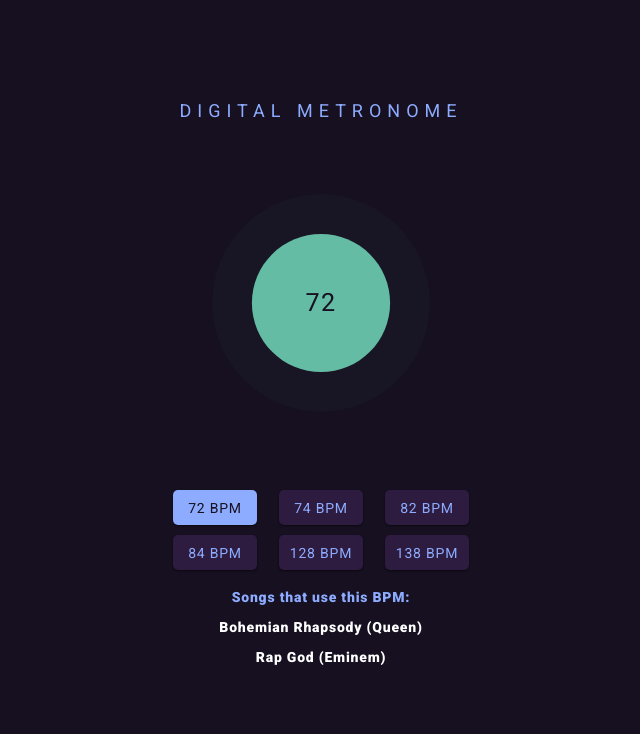
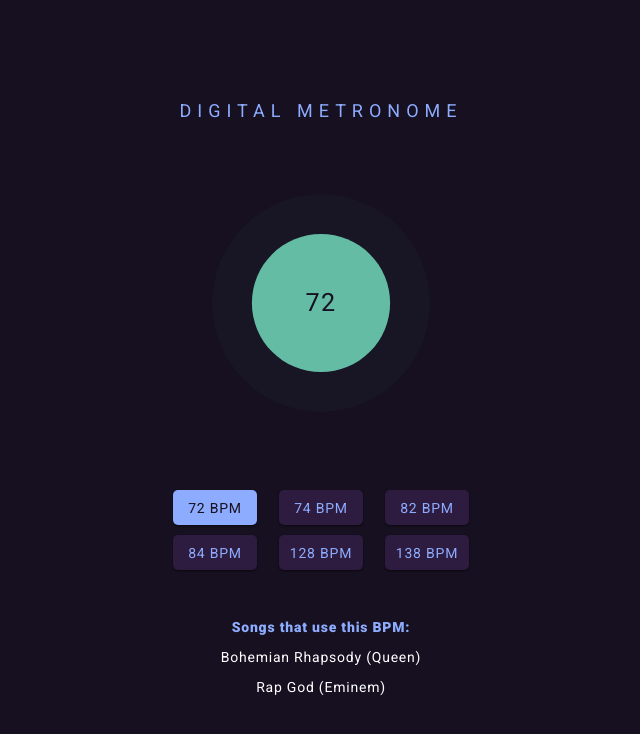
Before and after one commit to patrivet/metronome, a React (Create React App) app: page / in a window 1280 px wide. Shown: the top 734 px of the page, without its empty margins (319-959 px from the left). Built offline with nearby package versions, Linux system fonts and the light colour scheme.

Commit message:
Minor styling changes.

```diff
--- a/src/components/Metronome/Metronome.js
+++ b/src/components/Metronome/Metronome.js
@@ -1,19 +1,19 @@
 import { useContext, useEffect } from 'react';
 import './Metronome.css'
 import click1 from '../../assets/click1.wav';
-import click2 from '../../assets/click2.wav';
 
 // Custom components and props
 import { AppContext } from '../../App';
 const clickSound1 = new Audio(click1);
-const clickSound2 = new Audio(click2);
 let intervalId = null;
 
 const Metronome = () => {
   const { activeBpm } = useContext(AppContext);
 
   const playClick = () => {
-    clickSound1.play();
+    clickSound1.play().catch((error) => {
+      console.error(error);
+    });
   }
 
   useEffect( ()=> {
--- a/src/components/Selector/Selector.css
+++ b/src/components/Selector/Selector.css
@@ -8,6 +8,7 @@
   letter-spacing: 0.78px;
   width: 400px;
   margin-top: 49px;
+  margin-bottom: 30px;
 }
 
 .selector__button {
--- a/src/components/Songs/Songs.css
+++ b/src/components/Songs/Songs.css
@@ -4,6 +4,7 @@
   letter-spacing: 0.78px;
 }
 
-.songs__song {
+.songs__name-artist {
   color: white;
+  font-weight: 400;
 }
--- a/src/components/Songs/Songs.js
+++ b/src/components/Songs/Songs.js
@@ -18,7 +18,7 @@ const Songs = () => {
   return (
     <div className="songs">
       <p>Songs that use this BPM:</p>
-      <div className="songs__song">{bpmSongs().map( ([name, artist, bpm]) => {
+      <div className="songs__name-artist">{bpmSongs().map( ([name, artist, bpm]) => {
         return (<p key={`${name}_${artist}_${bpm}`}>{name}{' '}({artist})</p>)
       })}
       </div>
```
